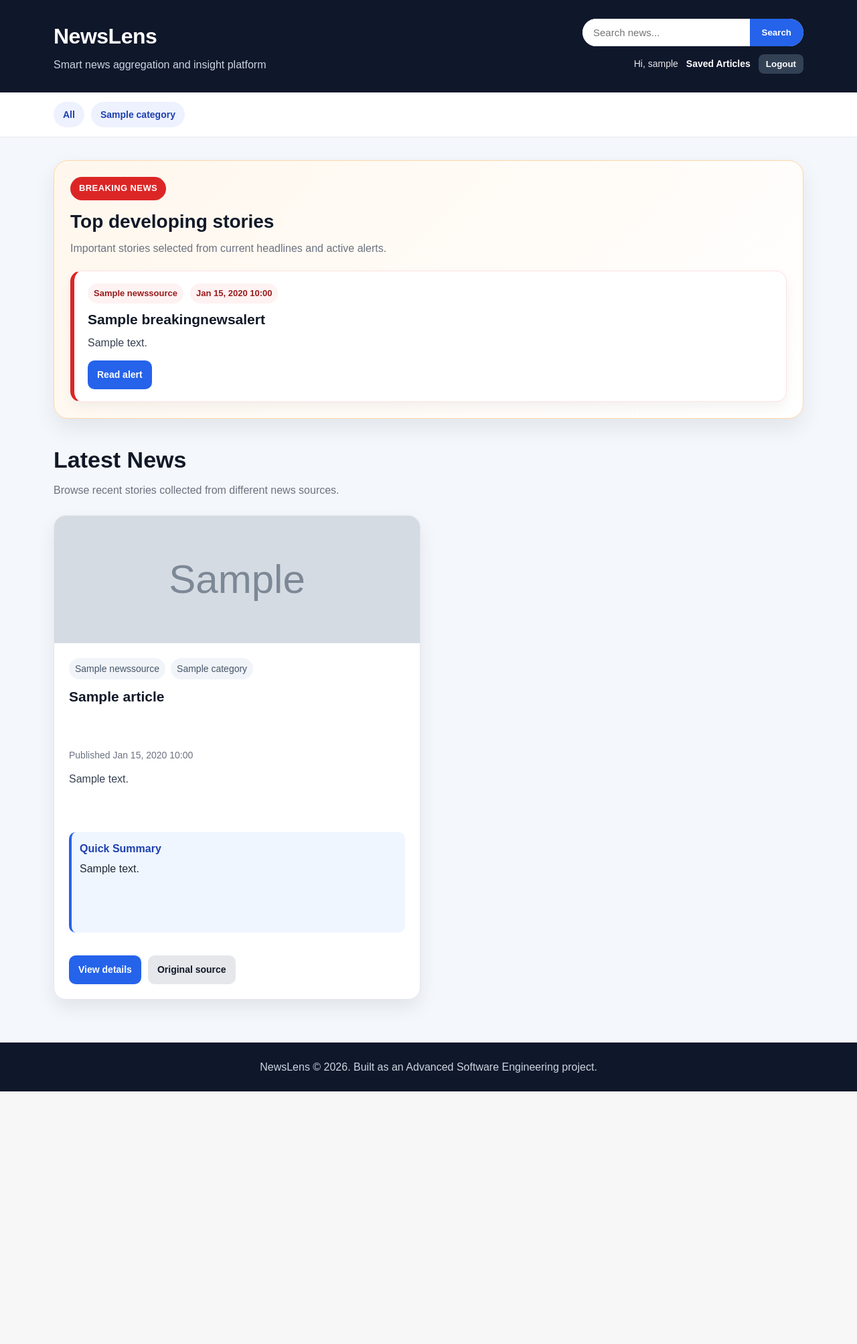
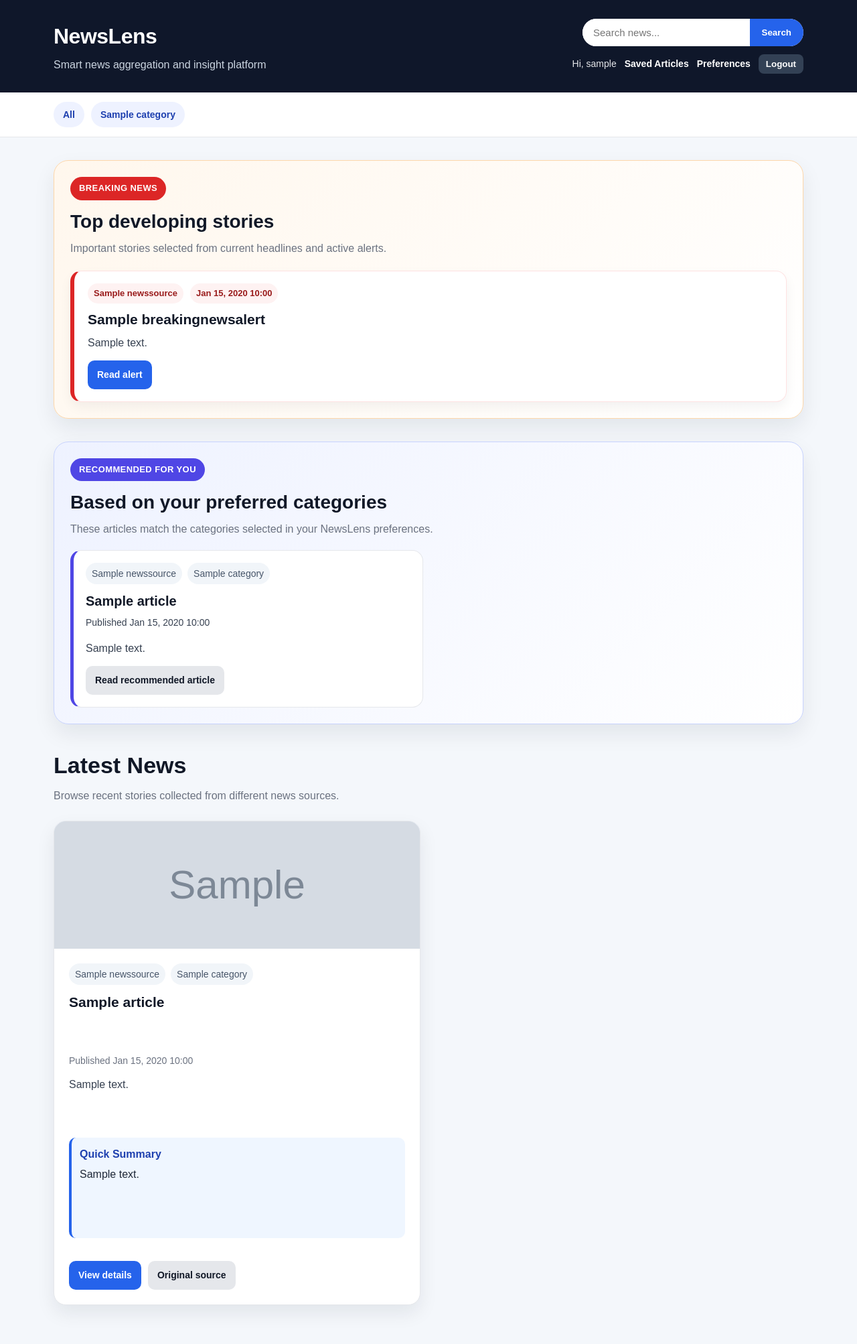
Before and after one commit to HeinHtetAung-123/newslens-smart-news-platform, a Django app: page / in a window 1280 px wide. Shown: the top 2006 px of the page at 67% size. Before the commit the page ends 1629 px from the top, so only its background shows below. Run offline with Django 5.2, Linux system fonts and the light colour scheme; a user stored in the database is signed in; tables that the repository leaves empty hold one stand-in row (values such as "Sample post"); grey boxes marked "Sample" are stand-in pictures.

Commit message:
Add user preferences and recommended articles

```diff
--- a/news/models.py
+++ b/news/models.py
@@ -90,3 +90,18 @@ class BreakingNewsAlert(models.Model):
 
     def __str__(self):
         return self.alert_title
+
+class UserPreference(models.Model):
+    user = models.OneToOneField(
+        User,
+        on_delete=models.CASCADE,
+        related_name="preference"
+    )
+    preferred_categories = models.ManyToManyField(
+        Category,
+        blank=True,
+        related_name="preferred_by_users"
+    )
+
+    def __str__(self):
+        return f"{self.user.username}'s preferences"
--- a/news/templates/news/base.html
+++ b/news/templates/news/base.html
@@ -33,6 +33,7 @@
                     {% if user.is_authenticated %}
                         <span>Hi, {{ user.username }}</span>
                         <a href="{% url 'news:saved_articles' %}">Saved Articles</a>
+                        <a href="{% url 'news:user_preferences' %}">Preferences</a>
 
                         <form action="{% url 'logout' %}" method="post" class="logout-form">
                             {% csrf_token %}
--- a/news/templates/news/home.html
+++ b/news/templates/news/home.html
@@ -34,6 +34,47 @@
                                 Read alert
                             </a>
                         </div>
+                    </article>
+                {% endfor %}
+            </div>
+        </section>
+    {% endif %}
+
+    {% if recommended_articles %}
+        <section class="recommended-section">
+            <div class="recommended-header">
+                <span class="recommended-badge">Recommended for you</span>
+                <h2>Based on your preferred categories</h2>
+                <p>
+                    These articles match the categories selected in your NewsLens preferences.
+                </p>
+            </div>
+
+            <div class="recommended-list">
+                {% for article in recommended_articles %}
+                    <article class="recommended-card">
+                        <div class="article-meta">
+                            <span>{{ article.source.name }}</span>
+                            <span>{{ article.category.name }}</span>
+                        </div>
+
+                        <h3>
+                            <a href="{% url 'news:article_detail' article.id %}">
+                                {{ article.title }}
+                            </a>
+                        </h3>
+
+                        <p class="published-date">
+                            Published {{ article.published_at|date:"M d, Y H:i" }}
+                        </p>
+
+                        <p>
+                            {{ article.get_quick_summary|truncatewords:25 }}
+                        </p>
+
+                        <a href="{% url 'news:article_detail' article.id %}" class="btn btn-secondary">
+                            Read recommended article
+                        </a>
                     </article>
                 {% endfor %}
             </div>
--- a/news/urls.py
+++ b/news/urls.py
@@ -13,4 +13,5 @@ urlpatterns = [
     path("article/<int:article_id>/remove/", views.remove_saved_article, name="remove_saved_article"),
     path("saved/", views.saved_articles, name="saved_articles"),
     path("article/<int:article_id>/compare/", views.compare_sources, name="compare_sources"),
+    path("preferences/", views.user_preferences, name="user_preferences"),
 ]
--- a/news/views.py
+++ b/news/views.py
@@ -1,6 +1,6 @@
 from django.db.models import Q
 from django.shortcuts import render, get_object_or_404, redirect
-from .models import Article, Category, SavedArticle, BreakingNewsAlert
+from .models import Article, Category, SavedArticle, BreakingNewsAlert, UserPreference
 from django.contrib.auth import login
 from django.contrib.auth.forms import UserCreationForm
 from django.contrib.auth.decorators import login_required
@@ -15,14 +15,32 @@ def home(request):
         "article__category"
     ).filter(is_active=True)[:3]
 
-    context = {
-        "articles": articles,
-        "categories": categories,
-        "active_category": None,
-        "breaking_alerts": breaking_alerts,
-    }
+    recommended_articles = []
 
-    return render(request, "news/home.html", context)
+    if request.user.is_authenticated:
+        preference = UserPreference.objects.filter(user=request.user).first()
+
+        if preference:
+            preferred_categories = preference.preferred_categories.all()
+
+            recommended_articles = Article.objects.select_related(
+                "source",
+                "category"
+            ).filter(
+                category__in=preferred_categories
+            ).order_by("-published_at")[:4]
+
+    return render(
+        request,
+        "news/home.html",
+        {
+            "articles": articles,
+            "categories": categories,
+            "active_category": None,
+            "breaking_alerts": breaking_alerts,
+            "recommended_articles": recommended_articles,
+        }
+    )
 
 def category_articles(request, slug):
     category = get_object_or_404(Category, slug=slug)
@@ -181,3 +199,29 @@ def saved_articles(request):
     }
 
     return render(request, "news/saved_articles.html", context)
+
+@login_required
+def user_preferences(request):
+    categories = Category.objects.all()
+
+    preference, created = UserPreference.objects.get_or_create(
+        user=request.user
+    )
+
+    if request.method == "POST":
+        selected_category_ids = request.POST.getlist("categories")
+
+        preference.preferred_categories.set(selected_category_ids)
+
+        return redirect("news:home")
+
+    selected_categories = preference.preferred_categories.all()
+
+    return render(
+        request,
+        "news/user_preferences.html",
+        {
+            "categories": categories,
+            "selected_categories": selected_categories,
+        }
+    )
--- a/static/news/css/style.css
+++ b/static/news/css/style.css
@@ -1419,3 +1419,113 @@ a {
         grid-template-columns: 1fr;
     }
 }
+
+/* User preferences */
+
+.preference-card {
+    max-width: 760px;
+}
+
+.preference-options {
+    display: grid;
+    grid-template-columns: repeat(2, minmax(0, 1fr));
+    gap: 14px;
+    margin: 22px 0;
+}
+
+.preference-option {
+    display: flex;
+    align-items: center;
+    gap: 10px;
+    background: #f8fafc;
+    border: 1px solid #e5e7eb;
+    border-radius: 14px;
+    padding: 14px;
+    cursor: pointer;
+    font-weight: 700;
+}
+
+.preference-option:hover {
+    background: #eff6ff;
+    border-color: #bfdbfe;
+}
+
+.preference-option input {
+    width: 18px;
+    height: 18px;
+}
+
+/* Recommended articles */
+
+.recommended-section {
+    margin-bottom: 34px;
+    background: linear-gradient(135deg, #eef2ff, #ffffff);
+    border: 1px solid #c7d2fe;
+    border-radius: 22px;
+    padding: 24px;
+    box-shadow: 0 14px 32px rgba(15, 23, 42, 0.08);
+}
+
+.recommended-header {
+    margin-bottom: 18px;
+}
+
+.recommended-badge {
+    display: inline-block;
+    background: #4f46e5;
+    color: white;
+    padding: 7px 13px;
+    border-radius: 999px;
+    font-size: 13px;
+    font-weight: 800;
+    text-transform: uppercase;
+    letter-spacing: 0.4px;
+    margin-bottom: 10px;
+}
+
+.recommended-header h2 {
+    font-size: 28px;
+    color: #111827;
+    margin-bottom: 4px;
+}
+
+.recommended-header p {
+    color: #6b7280;
+}
+
+.recommended-list {
+    display: grid;
+    grid-template-columns: repeat(2, minmax(0, 1fr));
+    gap: 16px;
+}
+
+.recommended-card {
+    background: white;
+    border: 1px solid #e5e7eb;
+    border-left: 5px solid #4f46e5;
+    border-radius: 16px;
+    padding: 18px;
+}
+
+.recommended-card h3 {
+    font-size: 20px;
+    line-height: 1.3;
+    color: #111827;
+    margin-bottom: 8px;
+}
+
+.recommended-card h3 a:hover {
+    color: #2563eb;
+}
+
+.recommended-card p {
+    color: #374151;
+    margin-bottom: 14px;
+}
+
+@media (max-width: 800px) {
+    .preference-options,
+    .recommended-list {
+        grid-template-columns: 1fr;
+    }
+}
```
Also changed, not shown: news/admin.py (+6 -1 lines), news/templates/news/user_preferences.html (added, +44 -0 lines), news/migrations/0004_userpreference.py (added).
